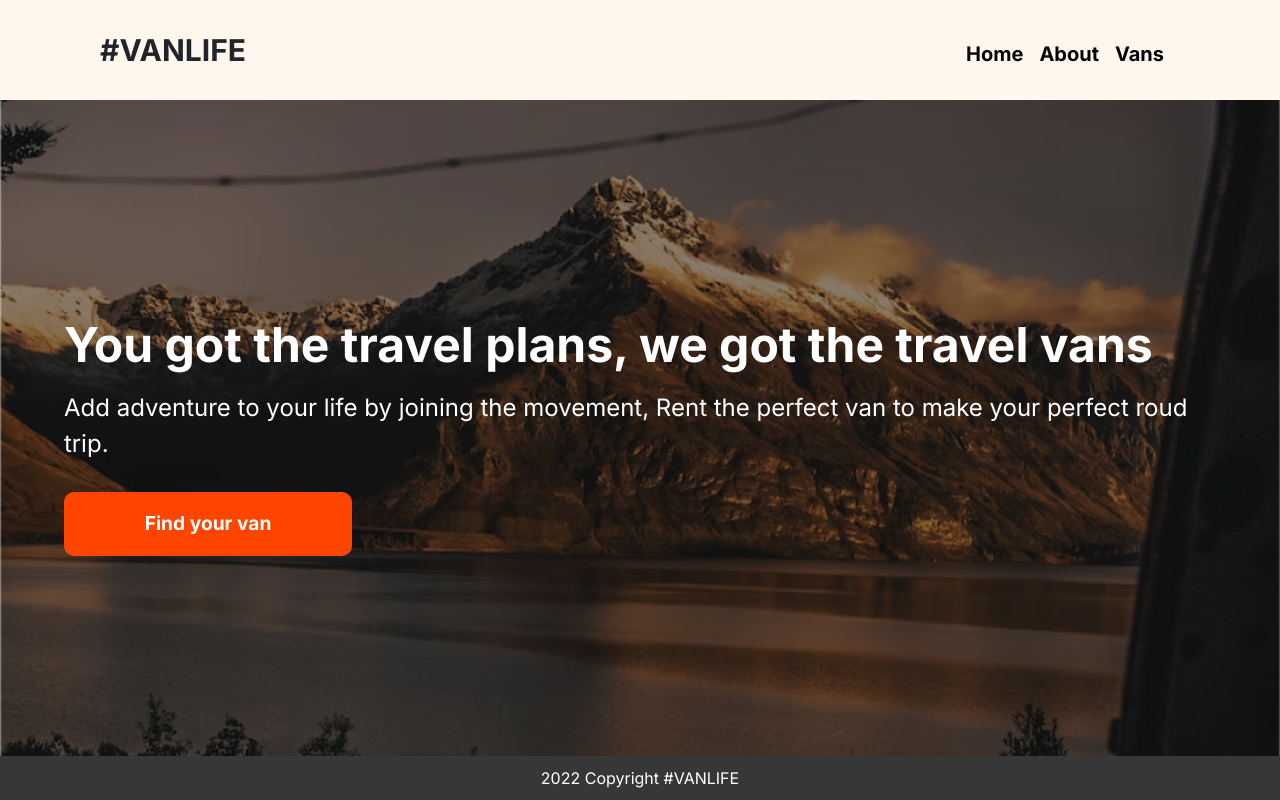
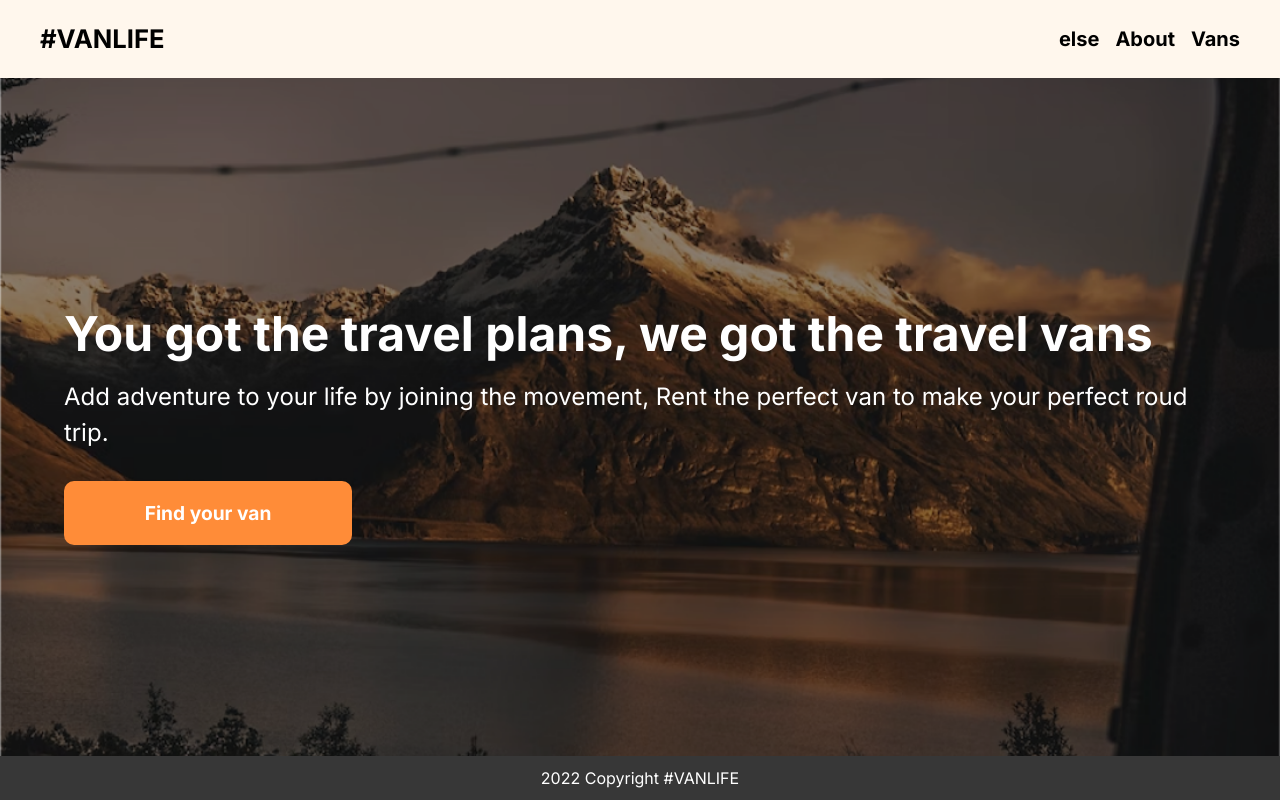
Before and after one commit to Nawzneen/React-OnlineShop, a React (Create React App) app: page / in a window 1280 px wide. Built offline with nearby package versions, Linux system fonts and the light colour scheme; what miragejs would draw is missing.

Commit message:
improve ui

```diff
--- a/package.json
+++ b/package.json
@@ -8,6 +8,7 @@
     "@testing-library/user-event": "^13.5.0",
     "bootstrap": "^5.3.2",
     "bootstrap-icons": "^1.11.3",
+    "classnames": "^2.5.1",
     "react": "^18.2.0",
     "react-bootstrap-icons": "^1.10.3",
     "react-dom": "^18.2.0",
--- a/src/App.css
+++ b/src/App.css
@@ -1,100 +1,24 @@
-/* body {
-  margin: 0;
-  background: url(./Images/workshopBackground.jpg);
-  background-size: cover;
-  background-position: 50% 50%;
-  width: 100vw;
-  height: 100vh;
-  display: flex;
-  justify-content: center;
-  align-items: center;
-}
-
-div div {
-  background: #aed9e0;
-}
-
-.video-game-button {
-  margin: 100vh 100vw;
-  width: 150px;
-  position: relative;
-  display: inline-block;
-  cursor: pointer;
-  outline: none;
-  border: 0;
-  vertical-align: middle;
-  text-decoration: none;
-  font-family: inherit;
-  font-size: 28px;
-  font-weight: 700;
-  color: #382b22;
-  padding: 0.75em 0.5em;
-  background: #f9c4d2;
-  border: 2px solid #b18597;
-  border-radius: 0.75em;
-  -webkit-transform-style: preserve-3d;
-  transform-style: preserve-3d;
-  -webkit-transition: background 150ms cubic-bezier(0, 0, 0.58, 1),
-    -webkit-transform 150ms cubic-bezier(0, 0, 0.58, 1);
-  transition: transform 150ms cubic-bezier(0, 0, 0.58, 1),
-    background 150ms cubic-bezier(0, 0, 0.58, 1),
-    -webkit-transform 150ms cubic-bezier(0, 0, 0.58, 1);
-}
-
-.video-game-button::before {
-  position: absolute;
-  content: "";
-  width: 100%;
-  height: 100%;
-  top: 0;
-  left: 0;
-  right: 0;
-  bottom: 0;
-  background: #ffe0f0;
-  border-radius: inherit;
-  -webkit-box-shadow: 0 0 0 2px #b18597, 0 0.625em 0 0 #ffe3e2;
-  box-shadow: 0 0 0 2px #b18597, 0 0.625em 0 0 #ffe3e2;
-  -webkit-transform: translate3d(0, 0.75em, -1em);
-  transform: translate3d(0, 0.75em, -1em);
-  transition: transform 150ms cubic-bezier(0, 0, 0.58, 1),
-    box-shadow 150ms cubic-bezier(0, 0, 0.58, 1),
-    -webkit-transform 150ms cubic-bezier(0, 0, 0.58, 1),
-    -webkit-box-shadow 150ms cubic-bezier(0, 0, 0.58, 1);
-}
-
-.video-game-button:hover {
-  background: #f9d6e2;
-}
-
-.video-game-button::before {
-  -webkit-box-shadow: 0 0 0 2px #b18597, 0 0.5em 0 0 #ffe3e2;
-  box-shadow: 0 0 0 2px #b18597, 0 0.5em 0 0 #333333;
-  -webkit-transform: translate3d(0, 0.5em, -1em);
-  transform: translate3d(0, 0.5em, -1em);
-}
-
-.video-game-button:active {
-  background: #f9d6e2;
-  -webkit-transform: translate(0em, 0.75em);
-  transform: translate(0em, 0.75em);
-}
-
-.video-game-button:active::before {
-  -webkit-box-shadow: 0 0 0 2px #b18597, 0 0 #ffe3e2;
-  box-shadow: 0 0 0 2px #b18597, 0 0 #ffe3e2;
-  -webkit-transform: translate3d(0, 0, -1em);
-  transform: translate3d(0, 0, -1em);
-}
-
-.video-game-button:focus:not(:focus-visible) {
-  outline: 0;
-8} */
 @import url("https://fonts.googleapis.com/css2?family=Inter:wght@300;400;700&display=swap");
 * {
   margin: 0;
   padding: 0;
   box-sizing: border-box;
+}
+:root {
+  --primary-color: #fff7ed;
+  --secondary-color: #ff8c38;
+  --button-radius: 5px;
+}
+html,
+body {
+  margin: 0;
+  padding: 0;
+  /* background-color: #fff7ed; */
   font-family: "Inter", sans-serif;
+}
+body {
+  -ms-overflow-style: none;
+  scrollbar-width: none;
 }
 h1,
 h2,
@@ -110,31 +34,40 @@ h3 {
 .about {
   flex-grow: 1;
 }
-nav,
+
+header,
 footer {
-  height: 10vh !important;
+  /* min-height: 10vh !important; */
   flex-shrink: 0 !important;
+  padding: 20px 40px;
 }
-nav {
-  background-color: #fff7ed;
+header {
+  background-color: var(--primary-color);
   display: flex;
-  justify-content: space-between;
-  align-items: center;
-  /* padding: 50px 50px; */
-  font-size: 30px;
+  flex-direction: column;
+  /* justify-content: center; */
+  /* align-items: center; */
+  /* padding-block: 10px; */
+  /* align-items: center; */
+}
+
+@media (min-width: 768px) {
+  header {
+    /* height: 10vh; */
+    /* padding: 50px 100px; */
+  }
+}
+header a {
+  text-decoration: none;
+  color: black;
   font-weight: bold;
 }
-@media (min-width: 768px) {
-  nav {
-    height: 10vh;
-    padding: 50px 100px; /* Adjust padding for larger screens */
-  }
+header .nav-links {
+  padding-left: 1rem;
+  font-size: 20px;
 }
-nav a {
-  text-decoration: none;
-  padding-right: 1rem;
-  font-size: 20px;
-  color: black;
+header .text-logo {
+  font-size: 1.6rem;
 }
 .home {
   background-image: url(./Images/image\ 53.png);
@@ -162,7 +95,7 @@ p {
 .home .link-button {
   padding: 10px;
   margin-top: 30px;
-  background-color: orangered;
+  background-color: var(--secondary-color);
   border: none;
   border-radius: 10px;
   font-weight: bold;
@@ -261,7 +194,7 @@ ul {
   cursor: pointer;
 }
 .van-filter-li li .van-type {
-  background-color: #fff7ed;
+  background-color: var(--primary-color);
   color: black;
   text-transform: capitalize;
   border-radius: 5px;
@@ -304,7 +237,7 @@ ul {
 }
 /* ---------------- */
 .vanDetails-container {
-  background-color: #fff7ed;
+  background-color: var(--primary-color);
 }
 .vanDetails-container .container {
   display: flex;
@@ -321,7 +254,7 @@ ul {
   color: black;
 }
 .vanDetails-container button {
-  background-color: #ff8c38;
+  background-color: var(--secondary-color);
   border-radius: 5px;
   border: none;
   padding: 10px;
--- a/src/Components/Nav.js
+++ b/src/Components/Nav.js
@@ -1,16 +1,26 @@
 import React from "react";
-import { BrowserRouter, Routes, Route, Link } from "react-router-dom";
+import { Link } from "react-router-dom";
 import "../App.css";
 
 export default function Nav() {
   return (
-    <nav className="nav-container ">
-      #VANLIFE
-      <div className="nav-links">
-        <Link to="/Home">Home</Link>
-        <Link to="/About">About</Link>
-        <Link to="/Vans">Vans</Link>
-      </div>
-    </nav>
+    <header className="">
+      <nav className="nav-container container-float d-flex justify-content-between align-items-center ">
+        <Link className="text-logo" to="/Home">
+          #VANLIFE
+        </Link>
+        <div className="nav-links">
+          <Link to="/About" className="nav-links">
+            else
+          </Link>
+          <Link to="/About" className="nav-links">
+            About
+          </Link>
+          <Link to="/Vans" className="nav-links">
+            Vans
+          </Link>
+        </div>
+      </nav>
+    </header>
   );
 }
--- a/src/Components/VanDetails.js
+++ b/src/Components/VanDetails.js
@@ -3,52 +3,67 @@ import { useParams, Link } from "react-router-dom";
 import { useEffect, useState } from "react";
 import "../server";
 import { ArrowLeft } from "react-bootstrap-icons";
+import classNames from 'classnames'
 
 export default function VanDetails(props) {
   const params = useParams();
-  const [van, setVan] = useState({});
+  const [van, setVan] = useState(null);
   console.log(params);
   console.log(props);
 
-  function getBackgroundColorClass(type) {
-    switch (type) {
-      case "simple":
-        return "bg-simple";
-      case "luxury":
-        return "bg-luxury";
-      case "rugged":
-        return "bg-rugged";
-      default:
-        return "";
-    }
-  }
+  function getBackgroundColorClass (type){
+    return classNames({
+      'bg-simple': type === 'simple',
+      'bg-luxury': type === 'luxury',
+      'bg-rugged': type === 'rugged',
+
+
+  })}
+
+  // function getBackgroundColorClass(type) {
+  //   switch (type) {
+  //     case "simple":
+  //       return "bg-simple";
+  //     case "luxury":
+  //       return "bg-luxury";
+  //     case "rugged":
+  //       return "bg-rugged";
+  //     default:
+  //       return "";
+  //   }
+  // }
 
   useEffect(() => {
-    const fetchData = async () => {
-      try {
-        const response = await fetch(`/api/vans/${params.id}`);
-        const data = await response.json();
-        setVan(data.vans);
-        console.log(data.vans);
-      } catch (err) {
-        console.log("the error is", err);
-      }
-    };
-    fetchData();
+    fetch(`/api/vans/${params.id}`)
+    .then(response => response.json())
+    .then(data=> setVan(data.vans))
+    // const fetchData = async () => {
+    //   try {
+    //     const response = await fetch(`/api/vans/${params.id}`);
+    //     const data = await response.json();
+    //     setVan(data.vans);
+    //     console.log(data.vans);
+    //   } catch (err) {
+    //     console.log("the error is", err);
+    //   }
+    // };
+    // fetchData();
   }, [params.id]);
+
+
   return (
     <div className="vanDetails-container  ">
       <Link
         to="/vans"
         aria-label={`Going back to the Vans page`}
-        className="back-btn m-5 "
+        className="back-btn   "
       >
-        <span className="m-1">
+        <span className="p-1 mt-4">
           <ArrowLeft />
         </span>
         Back to all vans
       </Link>
-      <div className="container mt-4 mb-4">
+ {van ?  <div className="container mt-4 mb-5">
 <div>
   <img
     src={van.imageUrl}
@@ -66,7 +81,7 @@ export default function VanDetails(props) {
 <span className="vanDetial-price">${van.price}/day</span>
 <p className="vanDetails-description">{van.description}</p>
 <button>Rent this Van</button>
-      </div>
+</div> : (<h3 className="mt-5 mb-5">Loading...</h3>)  }
     </div>
   );
 }
```
Also changed, not shown: 1 other file (tests, documents, lock files or other folders). Lines whose indentation alone changed are shown as unchanged.
